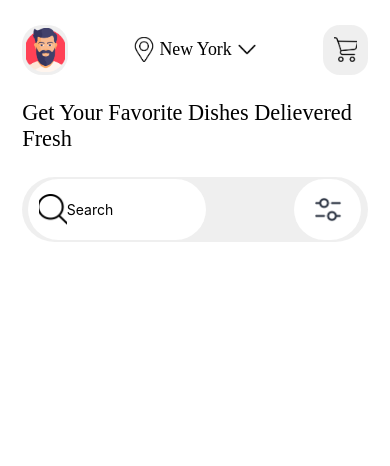
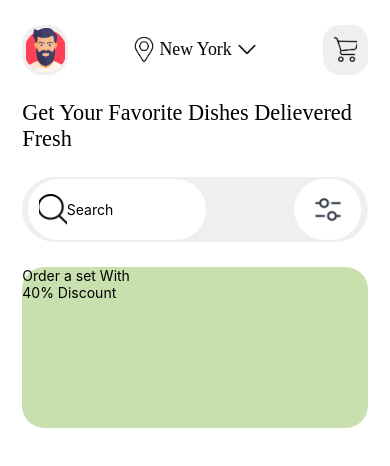
Before and after one commit to Mansoorali121/React-Native-Interview-Preparation, a React Native app: screen / in a window 390 px wide. Shown: the top 466 px of the page. Built offline with nearby package versions, Linux system fonts and the light colour scheme.

Commit message:
order card

```diff
--- a/App.js
+++ b/App.js
@@ -356,6 +356,7 @@ import React from 'react'
 import Homeheader from "./src2/components/Homeheader";
 import Homedescription from "./src2/components/Homedescription";
 import Searchbutton from "./src2/components/Searchbutton";
+import Discountcard from "./src2/components/Discountcard";
 
 const App = () => {
   return (
@@ -363,6 +364,7 @@ const App = () => {
       <Homeheader/>
       <Homedescription />
       <Searchbutton />
+      <Discountcard />
     </View>
   )
 }
--- /dev/null
+++ b/src2/components/Discountcard.js
@@ -0,0 +1,27 @@
+import { StyleSheet, Text, View } from 'react-native'
+import React from 'react'
+import { s, vs } from 'react-native-size-matters';
+
+const Discountcard = () => {
+  return (
+    <View style={styles.cont}>
+        <View style={styles.textcontainer}>
+            <Text>Order a set With</Text>
+                        <Text>40% Discount</Text>
+
+        </View>
+    </View>
+  )
+}
+
+export default Discountcard;
+
+const styles = StyleSheet.create({
+    cont:{marginTop:vs(20),
+        marginHorizontal:s(20),
+        backgroundColor:"#c7e0ae",
+        height:vs(130),
+        borderRadius:s(20)
+    },
+    textcontainer:{},
+})
```
Also changed, not shown: src2/assets/slice.png (added).
